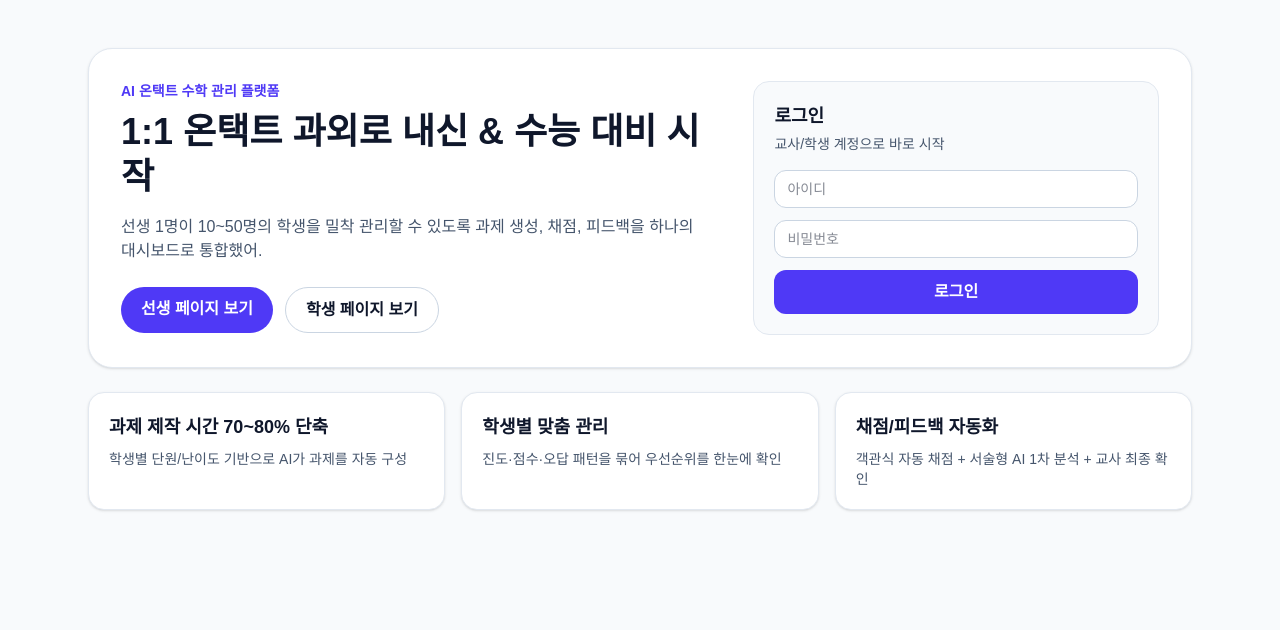
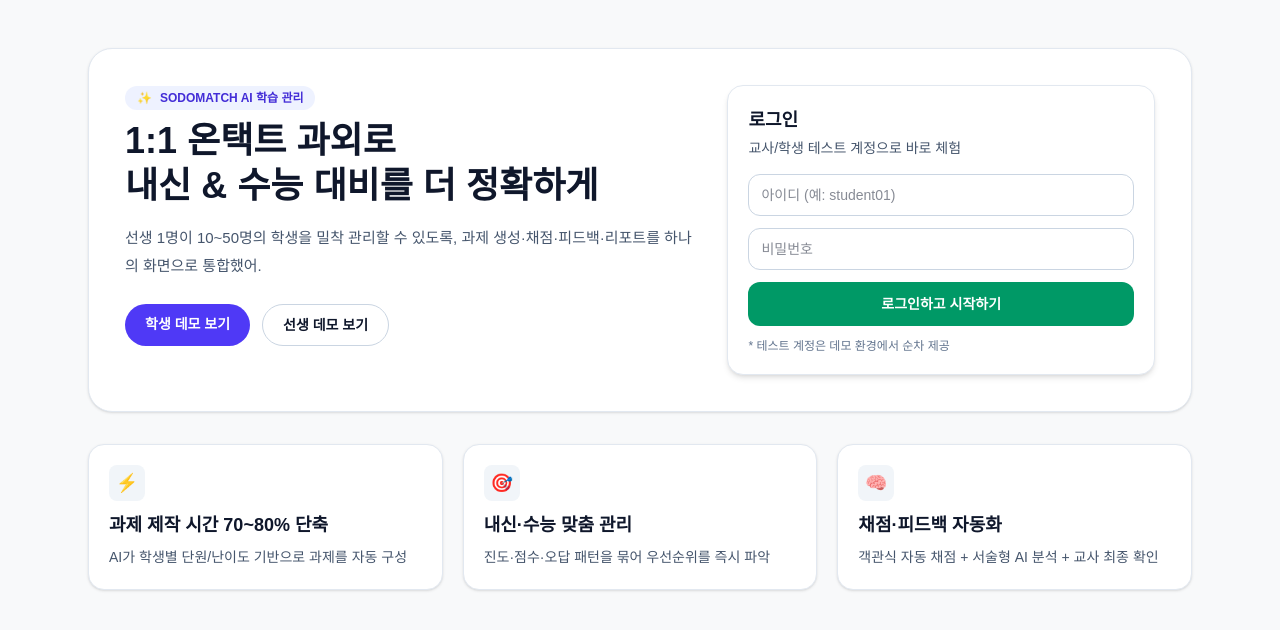
Before and after one commit to handanaru/edu-platform, a Next.js app: page / in a window 1280 px wide. Shown: the top 630 px of the page. Built offline with nearby package versions, Linux system fonts and the light colour scheme.

Commit message:
Refine landing UI with stronger SODOMATCH branding and CTA hierarchy

```diff
--- a/app/page.tsx
+++ b/app/page.tsx
@@ -1,50 +1,80 @@
 import Link from "next/link";
 
 const valueProps = [
-  { title: "과제 제작 시간 70~80% 단축", desc: "학생별 단원/난이도 기반으로 AI가 과제를 자동 구성" },
-  { title: "학생별 맞춤 관리", desc: "진도·점수·오답 패턴을 묶어 우선순위를 한눈에 확인" },
-  { title: "채점/피드백 자동화", desc: "객관식 자동 채점 + 서술형 AI 1차 분석 + 교사 최종 확인" },
+  {
+    icon: "⚡",
+    title: "과제 제작 시간 70~80% 단축",
+    desc: "AI가 학생별 단원/난이도 기반으로 과제를 자동 구성",
+  },
+  {
+    icon: "🎯",
+    title: "내신·수능 맞춤 관리",
+    desc: "진도·점수·오답 패턴을 묶어 우선순위를 즉시 파악",
+  },
+  {
+    icon: "🧠",
+    title: "채점·피드백 자동화",
+    desc: "객관식 자동 채점 + 서술형 AI 분석 + 교사 최종 확인",
+  },
 ];
 
 export default function LandingPage() {
   return (
-    <main className="min-h-screen bg-slate-50 text-slate-900">
+    <main className="min-h-screen bg-[#F8F9FA] text-slate-900">
       <section className="mx-auto w-full max-w-6xl px-6 py-12">
-        <header className="grid gap-6 rounded-3xl border border-slate-200 bg-white p-6 shadow-sm md:grid-cols-[1.2fr_.8fr] md:p-8">
+        <header className="grid gap-6 rounded-3xl border border-slate-200 bg-white p-6 shadow-sm md:grid-cols-[1.15fr_.85fr] md:p-9">
           <div>
-            <p className="mb-2 text-sm font-semibold text-indigo-600">AI 온택트 수학 관리 플랫폼</p>
-            <h1 className="text-3xl font-bold leading-tight md:text-4xl">1:1 온택트 과외로 내신 & 수능 대비 시작</h1>
-            <p className="mt-4 max-w-xl text-slate-600">
-              선생 1명이 10~50명의 학생을 밀착 관리할 수 있도록 과제 생성, 채점, 피드백을 하나의 대시보드로 통합했어.
+            <p className="mb-2 inline-flex items-center gap-2 rounded-full bg-indigo-50 px-3 py-1 text-xs font-semibold text-indigo-700">
+              <span>✨</span> SODOMATCH AI 학습 관리
             </p>
+            <h1 className="text-3xl font-extrabold leading-tight md:text-4xl">
+              1:1 온택트 과외로
+              <br />
+              내신 & 수능 대비를 더 정확하게
+            </h1>
+            <p className="mt-4 max-w-xl text-[15px] leading-7 text-slate-600">
+              선생 1명이 10~50명의 학생을 밀착 관리할 수 있도록,
+              과제 생성·채점·피드백·리포트를 하나의 화면으로 통합했어.
+            </p>
+
             <div className="mt-6 flex flex-wrap gap-3">
-              <Link href="/teacher" className="rounded-full bg-indigo-600 px-5 py-2.5 font-semibold text-white hover:bg-indigo-500">
-                선생 페이지 보기
+              <Link
+                href="/student"
+                className="rounded-full bg-indigo-600 px-5 py-2.5 text-sm font-semibold text-white hover:bg-indigo-500"
+              >
+                학생 데모 보기
               </Link>
-              <Link href="/student" className="rounded-full border border-slate-300 px-5 py-2.5 font-semibold hover:bg-slate-100">
-                학생 페이지 보기
+              <Link
+                href="/teacher"
+                className="rounded-full border border-slate-300 px-5 py-2.5 text-sm font-semibold hover:bg-slate-100"
+              >
+                선생 데모 보기
               </Link>
             </div>
           </div>
 
-          <aside className="rounded-2xl border border-slate-200 bg-slate-50 p-5">
+          <aside className="rounded-2xl border border-slate-200 bg-white p-5 shadow-md">
             <h2 className="text-lg font-semibold">로그인</h2>
-            <p className="mt-1 text-sm text-slate-600">교사/학생 계정으로 바로 시작</p>
+            <p className="mt-1 text-sm text-slate-600">교사/학생 테스트 계정으로 바로 체험</p>
             <form className="mt-4 space-y-3">
-              <input className="w-full rounded-xl border border-slate-300 bg-white px-3 py-2 text-sm" placeholder="아이디" />
-              <input className="w-full rounded-xl border border-slate-300 bg-white px-3 py-2 text-sm" placeholder="비밀번호" type="password" />
-              <button type="button" className="h-11 w-full rounded-xl bg-indigo-600 font-semibold text-white hover:bg-indigo-500">
-                로그인
+              <input className="w-full rounded-xl border border-slate-300 bg-white px-3 py-2.5 text-sm" placeholder="아이디 (예: student01)" />
+              <input className="w-full rounded-xl border border-slate-300 bg-white px-3 py-2.5 text-sm" placeholder="비밀번호" type="password" />
+              <button type="button" className="h-11 w-full rounded-xl bg-emerald-600 text-sm font-semibold text-white hover:bg-emerald-500">
+                로그인하고 시작하기
               </button>
             </form>
+            <p className="mt-3 text-xs text-slate-500">* 테스트 계정은 데모 환경에서 순차 제공</p>
           </aside>
         </header>
 
-        <section className="mt-6 grid gap-4 md:grid-cols-3">
+        <section className="mt-8 grid gap-5 md:grid-cols-3">
           {valueProps.map((item) => (
             <article key={item.title} className="rounded-2xl border border-slate-200 bg-white p-5 shadow-sm">
-              <h3 className="text-lg font-semibold">{item.title}</h3>
-              <p className="mt-2 text-sm text-slate-600">{item.desc}</p>
+              <div className="mb-3 inline-flex h-9 w-9 items-center justify-center rounded-lg bg-slate-100 text-lg">
+                {item.icon}
+              </div>
+              <h3 className="text-lg font-semibold leading-6">{item.title}</h3>
+              <p className="mt-2 text-sm leading-6 text-slate-600">{item.desc}</p>
             </article>
           ))}
         </section>
```
